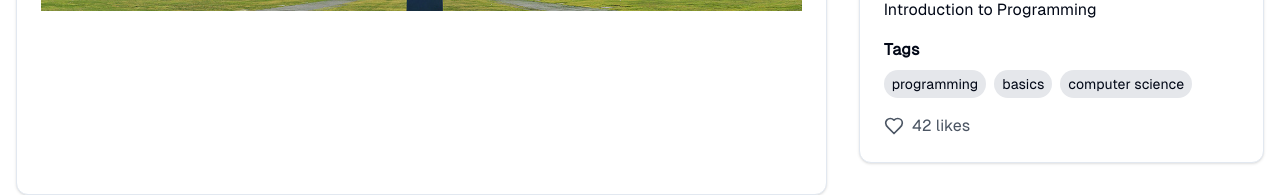
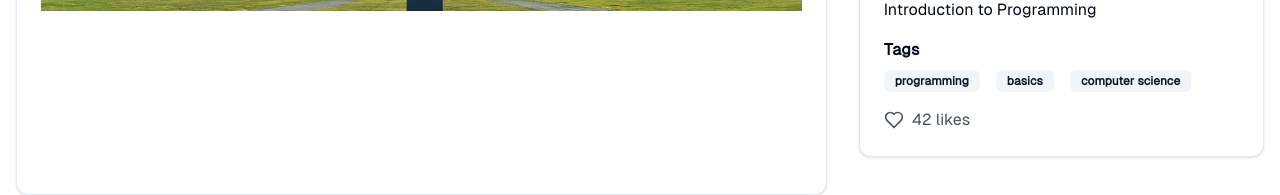
Before and after one commit to YapWH/xmum_database_front, a Next.js app: page /notes/1/1 in a window 1280 px wide. Shown: the part 628-823 px from the top of the page. Built offline with nearby package versions, Linux system fonts and the light colour scheme.

Commit message:
[Tweaking] Tags with badge

```diff
--- a/app/notes/[schoolId]/[noteId]/page.tsx
+++ b/app/notes/[schoolId]/[noteId]/page.tsx
@@ -16,6 +16,7 @@ import {
   CarouselPrevious,
 } from "@/components/ui/carousel"
 import Header from '@/components/Header'
+import { Badge } from '@/components/ui/badge'
 
 // Dynamically import PDFViewer component
 const PDFViewer = dynamic(() => import('@/components/PDFViewer'), {
@@ -142,9 +143,7 @@ export default function NoteDetailsPage() {
                   <h2 className="font-semibold mb-2">Tags</h2>
                   <div className="flex flex-wrap gap-2">
                     {noteData.tags.map((tag, index) => (
-                      <span key={index} className="bg-gray-200 px-2 py-1 rounded-full text-sm">
-                        {tag}
-                      </span>
+                      <Badge key={index} variant="secondary" className="mr-2">{tag}</Badge>
                     ))}
                   </div>
                 </div>
```
